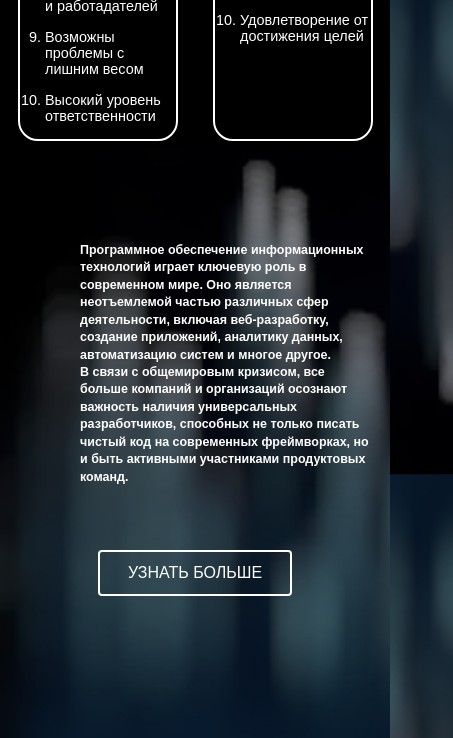
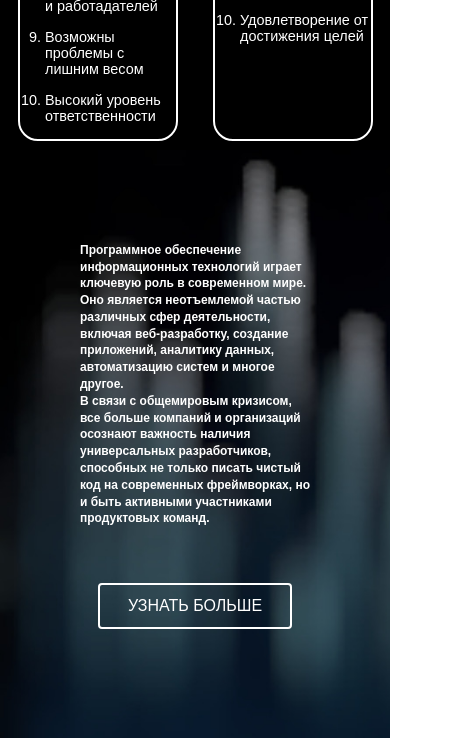
Before and after one commit to gl1te/myproject.github.io, a plain HTML site: page index.html in a window 390 px wide. Shown: the part 1171-1909 px from the top of the page, 453 px wide, since content can reach past the window. Drawn offline with Linux system fonts and the light colour scheme.

Commit message:
index.css

```diff
--- a/css/index.css
+++ b/css/index.css
@@ -510,8 +510,8 @@ font-size: 1rem;
         height: 70vh;
     }
     .box3 {
-        width: 75%;
-        height: 27vh;
+        font-size: .5rem;
+        height: 31vh;
         margin-top: 0;
     }
     .box h3 {
```
